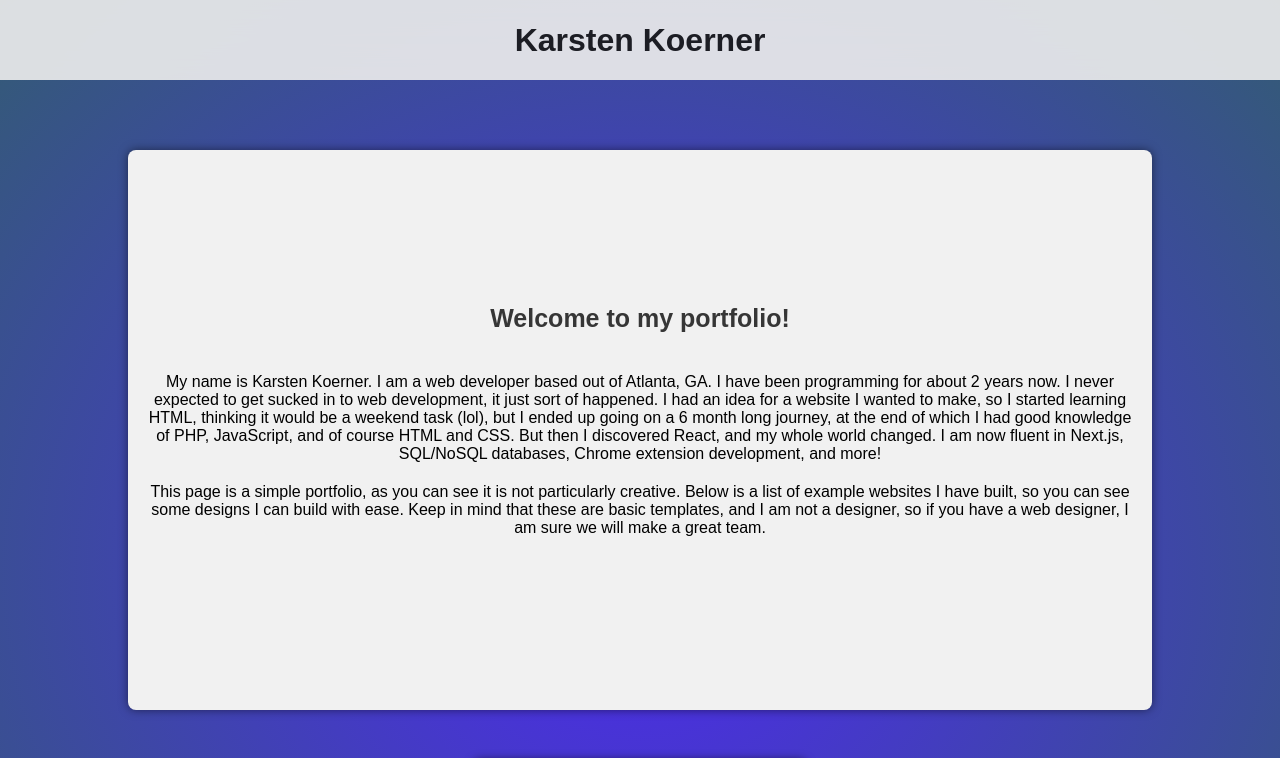
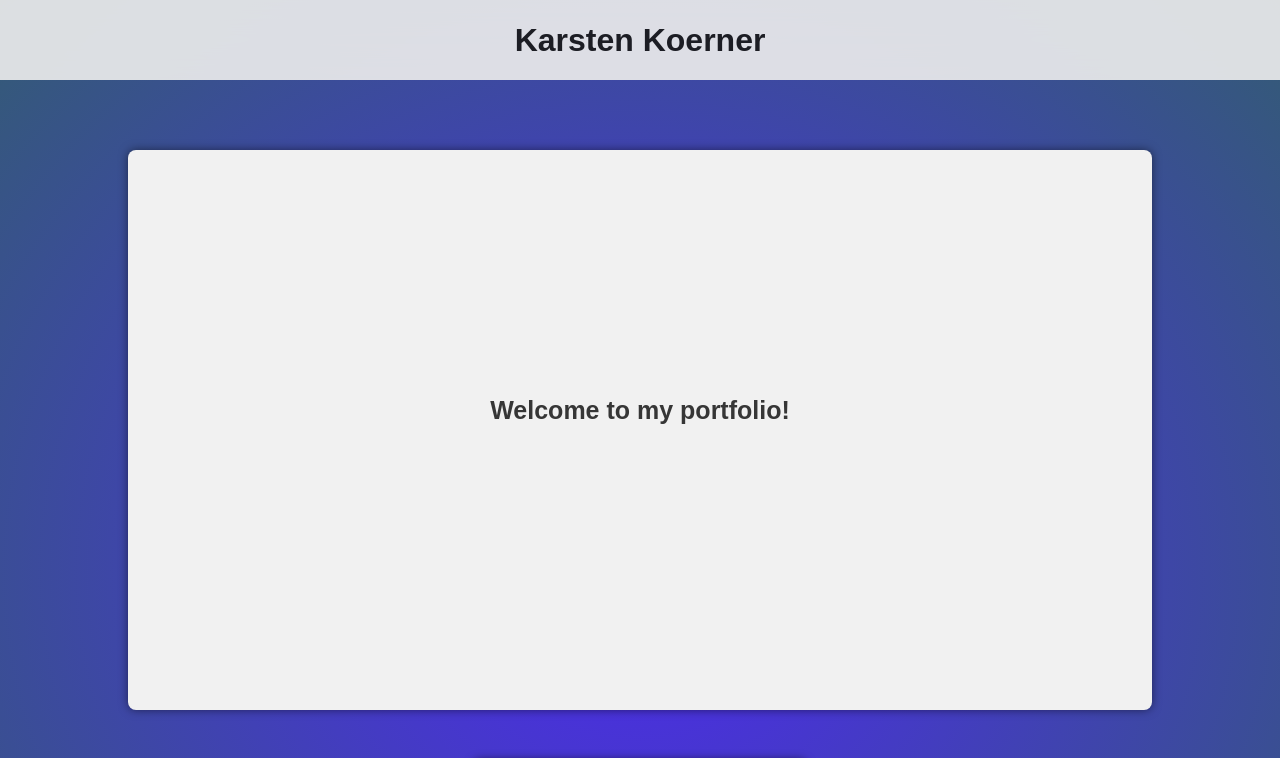
Before and after one commit to TrevoltIV/portfolio, a Next.js app: page / in a window 1280 px wide. Shown: the top 758 px of the page. Built offline with nearby package versions, Linux system fonts and the light colour scheme.

Commit message:
really annoyed rn

```diff
--- a/src/components/Welcome.js
+++ b/src/components/Welcome.js
@@ -12,7 +12,7 @@ export default function Welcome(props) {
                 </h2>
             </div>
             <div className={styles.content}>
-                <p className={styles.text}>
+            {/* <p className={styles.text}>
                     {`My name is Karsten Koerner. I am a web developer based out of Atlanta, GA. I have been programming for about 2 years now. I never expected to get sucked in to web development, it just sort of happened. I had an idea for a website I
                     wanted to make, so I started learning HTML, thinking it would be a weekend task (lol), but I ended up going on a 6 month long journey, at the end of which I had good knowledge of PHP, JavaScript, and of course HTML and CSS.
                     But then I discovered React, and my whole world changed. I am now fluent in Next.js, SQL/NoSQL databases, Chrome extension development, and more!`}
@@ -20,7 +20,7 @@ export default function Welcome(props) {
                 <p className={styles.text}>
                     {`This page is a simple portfolio, as you can see it is not particularly creative. Below is a list of example websites I have built, so you can see some designs I can build with ease. Keep in mind that these are basic templates, and I am not
                     a designer, so if you have a web designer, I am sure we will make a great team.`}
-                </p>
+                </p> */}
             </div>
         </div>
     )
```
